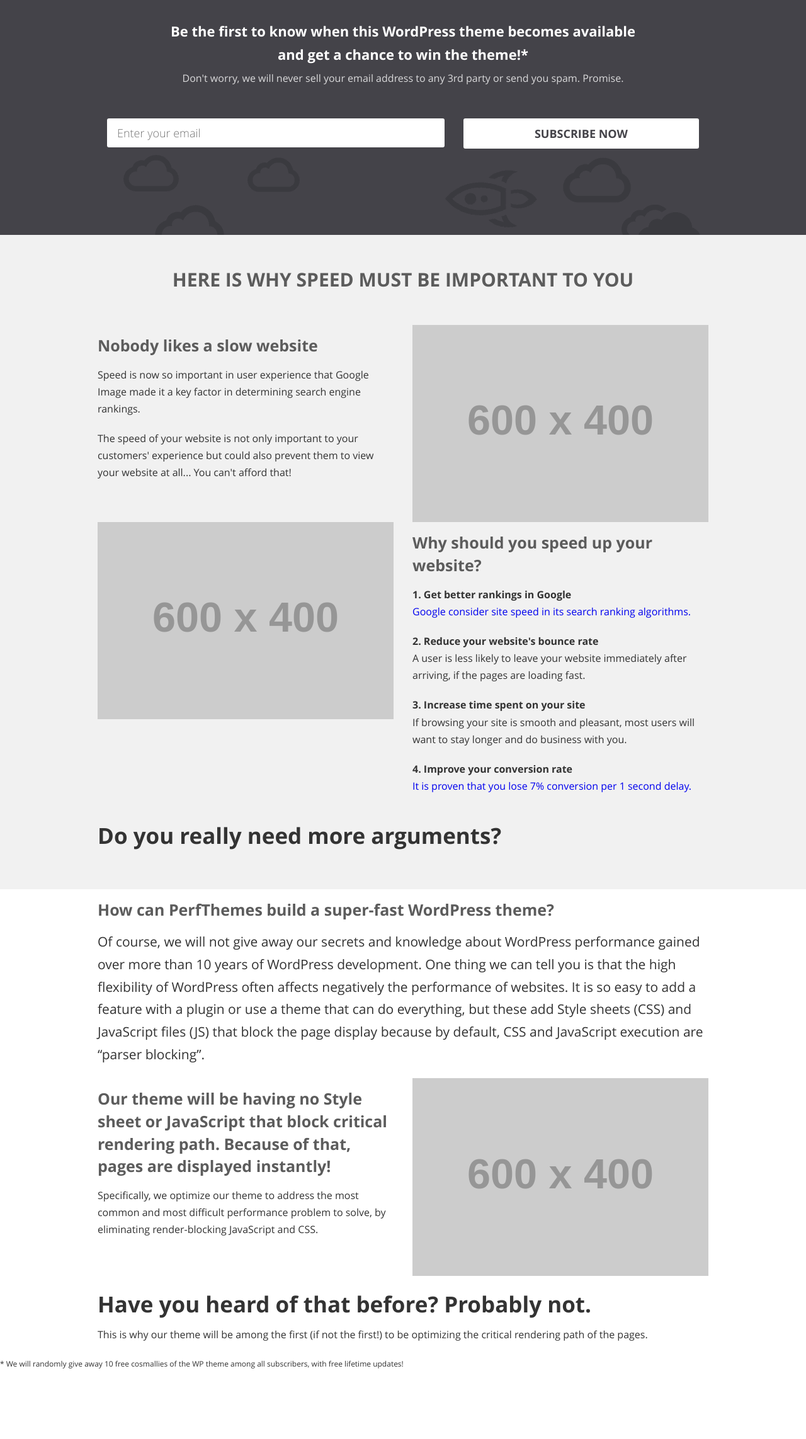
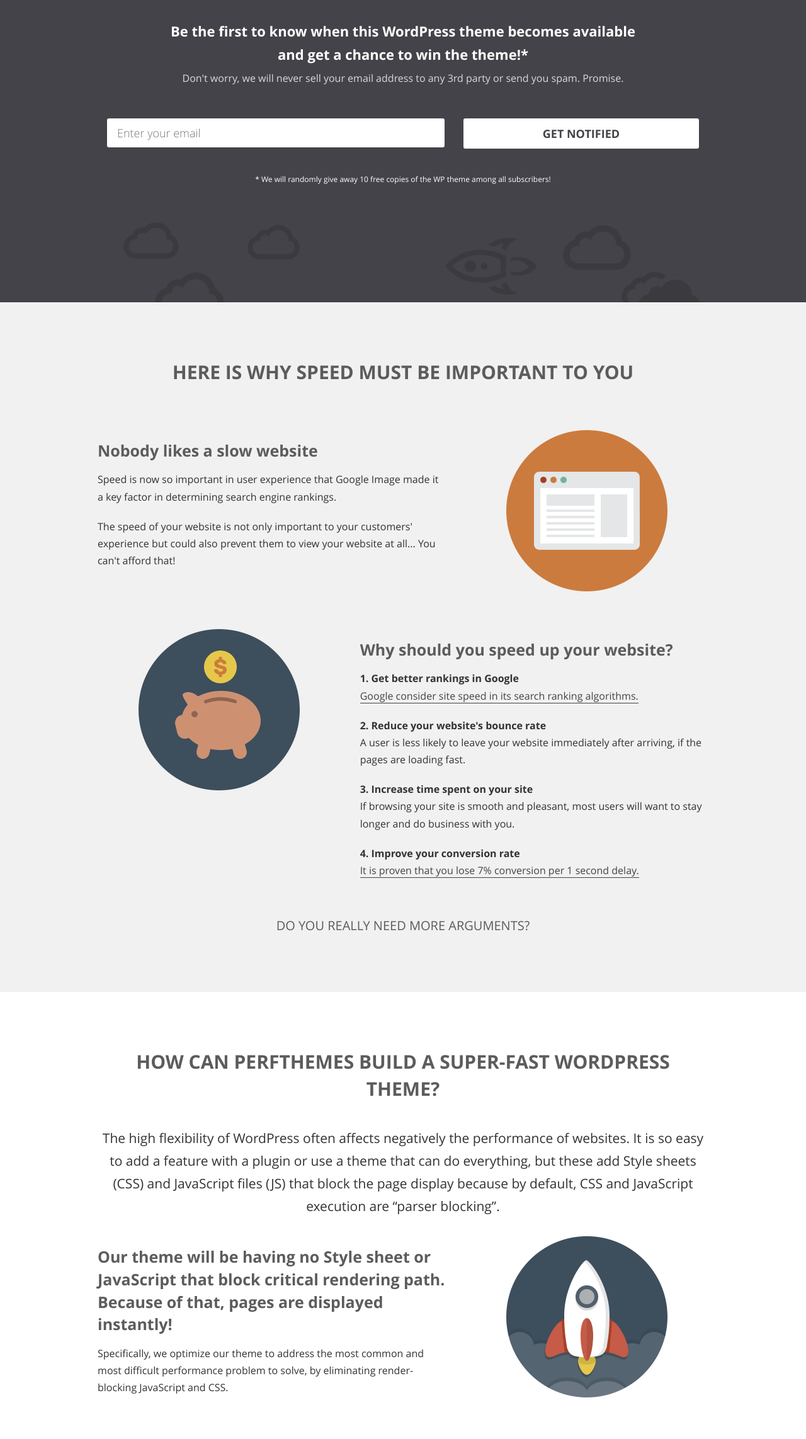
Before and after one commit to abacusadvertising/perfthemes.github.io, a website: page index.html in a window 1280 px wide. Shown: the part 458-2743 px from the top of the page at 63% size. Before the commit the page ends 2634 px from the top, so only its background shows below. Drawn offline with Linux system fonts and the light colour scheme; placeholder pictures from the web are drawn by us.

Commit message:
Following

```diff
--- a/images/file_sigs.json
+++ b/images/file_sigs.json
@@ -1 +1 @@
-{"images/perfthemes-logo.png":"39cb19f2e6255b08c4337eaac9a3dd1a","images/perfthemes-logo.min.png":"adca44277b5f5c25fb7e69268c857718","images/pattern.png":"9dd55560c088e3ed1fb9c3bf64b7e3b8","images/pattern.min.png":"6d00810206b6efb2fdbdcb444a5c44ac","images/perfthemes-logo-white.png":"ca69b42f43aa0f9860583bf612ac989f","images/perfthemes-logo-white.min.png":"ae3c5760a96e4b7a47a1862c6890087e","images/top_hero.png":"0c4c489539f4163fb548e2996a82e6db","images/top_hero.min.png":"23e8b1c87ccb3a1ecfb144c15f4c17ab","images/bottom_hero.png":"12f055af98be4b9f1c4d73db451476d9","images/bottom_hero.min.png":"71cd7381998b40e184a35334b831e4c1"}
+{"images/perfthemes-logo.png":"39cb19f2e6255b08c4337eaac9a3dd1a","images/perfthemes-logo.min.png":"adca44277b5f5c25fb7e69268c857718","images/pattern.png":"9dd55560c088e3ed1fb9c3bf64b7e3b8","images/pattern.min.png":"6d00810206b6efb2fdbdcb444a5c44ac","images/perfthemes-logo-white.png":"ca69b42f43aa0f9860583bf612ac989f","images/perfthemes-logo-white.min.png":"ae3c5760a96e4b7a47a1862c6890087e","images/top_hero.png":"0c4c489539f4163fb548e2996a82e6db","images/top_hero.min.png":"23e8b1c87ccb3a1ecfb144c15f4c17ab","images/bottom_hero.png":"12f055af98be4b9f1c4d73db451476d9","images/bottom_hero.min.png":"71cd7381998b40e184a35334b831e4c1","images/cash.png":"b02daf3f5171e304bdd428a4c10b70c9","images/cash.min.png":"e53a952831694780cd5f5042f59f0067","images/saving.png":"8118e41e4c637a6dc8fa7f3a4904b704","images/saving.min.png":"fe7ff3dc8b241272cf62e6cca9ede648","images/rocket.png":"f7ecb3782fa8b2f118b92f507dca30b4","images/rocket.min.png":"d91768da7689b653b6d7205e6491df9d","images/browser.png":"302cad1e070b39500bf67010f1611e61","images/browser.min.png":"9493f2ca5f40046b646f533a0001628e"}
--- a/index.html
+++ b/index.html
@@ -36,18 +36,20 @@
 
 
 
-                <form action="//bulledev.us1.list-manage.com/subscribe/post?u=7264b91f91da7aa36c6142ac0&amp;id=f71c062110" method="post" id="mc-embedded-subscribe-form" name="mc-embedded-subscribe-form" class="validate" target="_blank" >
+                <form action="//bulledev.us1.list-manage.com/subscribe/post?u=7264b91f91da7aa36c6142ac0&amp;id=f71c062110" method="post" id="form" name="mc-embedded-subscribe-form" class="validate" target="_blank" >
 
                     <div class="form-group col-md-7 col-sm-6 col-sm-offset-1 col-md-offset-0">
-                        <input type="email" class="form-control input-lg" placeholder="Enter your email" name="EMAIL" id="email" aria-required="true" autofocus required>
+                        <input type="email" class="form-control input-lg" placeholder="Enter your email" name="EMAIL" id="email" aria-required="true" required>
                     </div>
 
                     <div class="form-group col-md-5 col-sm-4">
                         <div style="position: absolute; left: -5000px;"><input type="text" name="b_7264b91f91da7aa36c6142ac0_f71c062110" tabindex="-1" value=""></div>
-                        <button type="submit" class="btn btn-lg btn-default btn-block" id="js-subscribe-btn">Subscribe Now</button>
+                        <button type="submit" class="btn btn-lg btn-default btn-block" id="js-subscribe-btn">Get notified</button>
                     </div>
 
                 </form>
+
+                <small>* We will randomly give away 10 free copies of the WP theme among all subscribers!</small>
 
                 <div class="header_bottom-bg"></div>
 
@@ -60,10 +62,12 @@
         <section class="highlight">
             <div class="container">
 
-                <h2 class="section_title">Here is why speed must be important to you</h2>
+                <h2 class="section_title clearfix">Here is why speed must be important to you</h2>
 
-                <div class="row">
-                    <div class="col-sm-6">
+                <hr class="clearfix">
+
+                <div class="row m_top_bottom">
+                    <div class="col-sm-7">
                         <h4>Nobody likes a slow website</h4>
 
                         <p>
@@ -74,16 +78,18 @@
                             The speed of your website is not only important to your customers' experience but could also prevent them to view your website at all... You can't afford that!
                         </p>
                     </div>
-                    <div class="col-sm-6">
-                        <img src="https://fakeimg.pl/600x400/">
+                    <div class="col-sm-5">
+                        <img src="images/browser.min.png" alt="Browser" height="256" width="256" class="img_center">
                     </div>
                 </div>
 
-                <div class="row">
-                    <div class="col-sm-6">
-                        <img src="https://fakeimg.pl/600x400/">
+                <hr class="clearfix">
+
+                <div class="row m_top_bottom">
+                    <div class="col-sm-5">
+                        <img src="images/saving.png" alt="Saving" height="256" width="256" class="img_center">
                     </div>
-                    <div class="col-sm-6">
+                    <div class="col-sm-7">
                         <h4>Why should you speed up your website?</h4>
 
                         <p>
@@ -110,7 +116,7 @@
                     </div>
                 </div>
 
-                <h3 class="aligncenter">Do you really need more arguments?</h3>
+                <h3 class=" section_title small">Do you really need more arguments?</h3>
 
             </div>
 
@@ -118,16 +124,18 @@
 
         <section class="section_separator">
             <div class="container">
-                <h4>How can PerfThemes build a super-fast WordPress theme?</h4>
+                <h4 class=" section_title">How can PerfThemes build a super-fast WordPress theme?</h4>
                 <p class="lead">
-                    Of course, we will not give away our secrets and knowledge about WordPress performance gained over more than 10 years of WordPress development. One thing we can tell you is that the high flexibility of WordPress often affects negatively the performance of websites. It is so easy to add a feature with a plugin or use a theme that can do everything, but these add Style sheets (CSS) and JavaScript files (JS) that block the page display because by default, CSS and JavaScript execution are “parser blocking”.
+                    The high flexibility of WordPress often affects negatively the performance of websites. It is so easy to add a feature with a plugin or use a theme that can do everything, but these add Style sheets (CSS) and JavaScript files (JS) that block the page display because by default, CSS and JavaScript execution are “parser blocking”.
                 </p>
 
                 <div class="row">
-                    <div class="col-sm-6">
-                        <h4>Our theme will be having no Style sheet or JavaScript
-                            that block critical rendering path.
-                            Because of that, pages are displayed instantly!
+                    <div class="col-sm-7">
+                        <h4>
+                            Our theme will be having no Style sheet or JavaScript
+                                that block critical rendering path.
+                                Because of that, pages are displayed instantly!
+
                         </h4>
 
                         <p>
@@ -136,25 +144,46 @@
                             by eliminating render-blocking JavaScript and CSS.
                         </p>
                     </div>
-                    <div class="col-sm-6">
-                        <img src="https://fakeimg.pl/600x400/">
+                    <div class="col-sm-5">
+                        <img src="images/rocket.png" alt="Rocket" height="256" width="256" class="img_center">
                     </div>
                 </div>
 
-                <h3>Have you heard of that before? Probably not.</h3>
-                <p>
-                    This is why our theme will be among the first (if not the first!)
-                    to be optimizing the critical rendering path of the pages.
-                </p>
+
 
             </div>
 
         </section>
 
-        <footer id="footer">
-            <small>
-                * We will randomly give away 10 free cosmallies of the WP theme among all subscribers, with free lifetime updates!
-            </small>
+        <section class="highlight">
+            <div class="container">
+                <h3 class=" section_title">Have you heard of that before? Probably not.</h3>
+                <p class="lead">
+                    This is why our theme will be among the first (if not the first!)
+                    to be optimizing the critical rendering path of the pages.
+                </p>
+
+                <h3 class="small section_title">You have nothing to lose. <a href="#form">Get notified</a> when the theme is ready!</h3>
+
+                <p class="lead">You have no obligation and you will even get a chance to use the theme for free!*</p>
+            </div>
+
+        </section>
+
+        <footer id="footer" class="section_separator">
+            <div class="container">
+
+                <div class="row">
+                    <div class="col-sm-12">
+                        <img src="images/perfthemes-logo-white.min.png" alt="Logo" id="logo_footer" width="200" />
+
+                            We create fast loading WordPress themes
+                        </h4>
+                    </div>
+                </div>
+
+
+            </div>
         </footer>
 
         <script>
--- a/scss/style.scss
+++ b/scss/style.scss
@@ -710,10 +710,23 @@ body {
     color: #fff;
 }
 
+#hero small{
+    padding-top: 30px;
+display: inline-block;
+}
 .header_top-bg {
     background: url('../../images/top_hero.min.png') no-repeat top center;
     min-height: 155px;
     padding: 80px 0 50px;
+}
+
+a{
+    color: #444349;
+    border-bottom: 1px solid #444349;
+}
+
+a:hover{
+    border-bottom: 1px solid transparent;
 }
 
 .h1, .h2, .h3, h1, h2, h3 {
@@ -833,6 +846,8 @@ p, .lead {
 
 .lead {
     font-size: 21px;
+    text-align: center;
+    margin-bottom: 30px;
 }
 
 .section_title{
@@ -840,13 +855,59 @@ p, .lead {
     text-transform: uppercase;
     font-size: 30px;
     color: #5c5c5c;
-    margin: 0 0 50px 0;
+    margin: 40px 0 40px 0;
 }
 
 h4 {
     font-size: 25px;
     margin: 15px 0;
     color: #5c5c5c;
+}
+
+.img_center{
+    margin: 0 auto;
+    display: block;
+}
+
+.m_top_bottom{
+    margin-top: 30px;
+    margin-bottom: 30px;
+}
+
+.section_title.small{
+    font-weight: 400;
+    font-size: 20px;
+    margin: 40px 0 40px 0;
+
+}
+
+.section_separator{
+    padding: 50px 0;
+}
+
+#footer{
+    background-color: #444349;
+    color: #fff;
+    text-align: center;
+}
+
+#footer h4{
+    color: #fff;
+    font-size: 20px;
+    padding: 0;
+    margin: 10px 0;
+}
+
+#footer small{
+    display: inline-block;
+    color: #ccc;
+    text-align: center;
+    padding: 30px 0;
+    width: 100%;
+}
+
+#logo_footer{
+    margin: 0 20px 0 0;
 }
 
 @media (max-width: 768px) {
```
Also changed, not shown: images/browser.min.png (added), images/browser.png (added), images/cash.min.png (added), images/cash.png (added), images/rocket.min.png (added), images/rocket.png (added), images/saving.min.png (added), images/saving.png (added), scss/build/style.css, svg/browser.svg (added), svg/layers 2.svg (added), svg/timer.svg (added).
